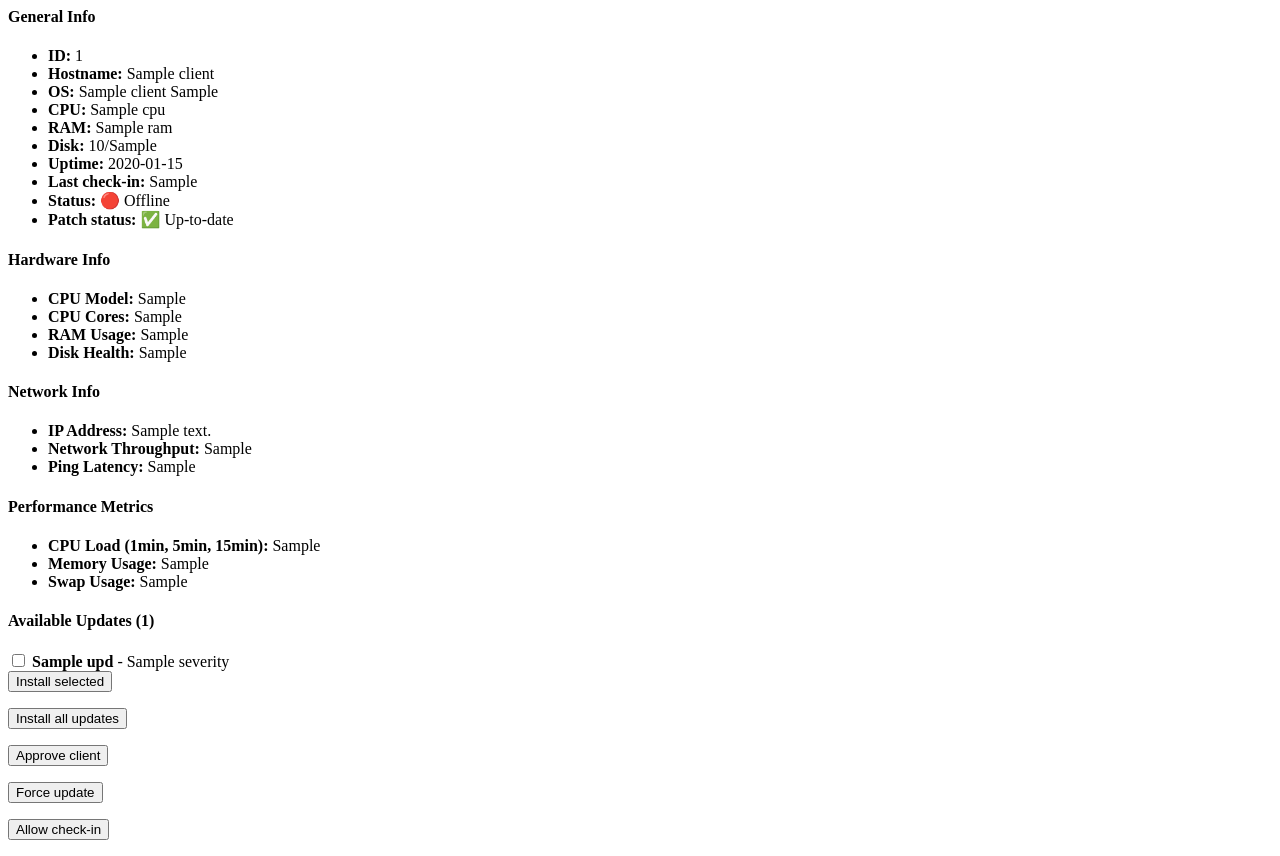
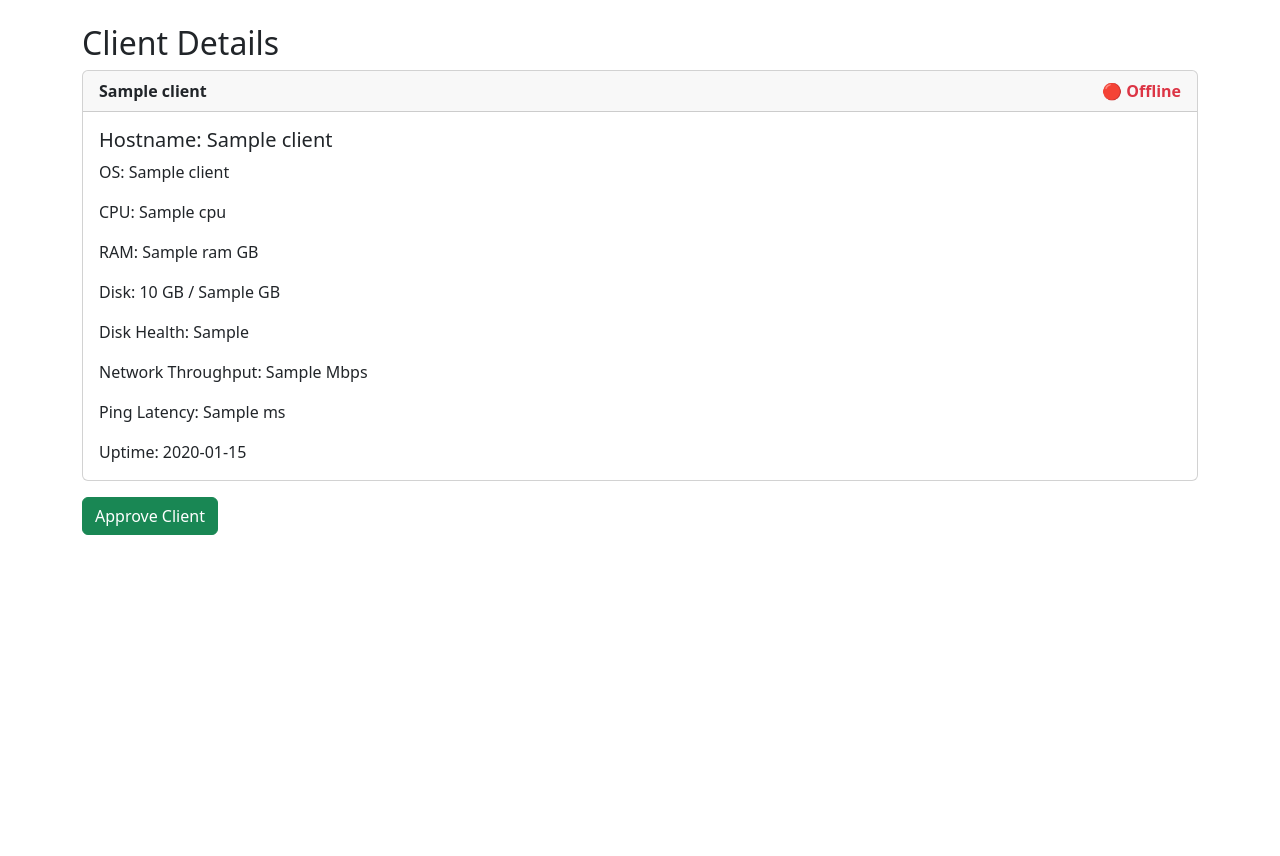
Before and after one commit to gitarman94/PatchPilot, a Python web app: template templates/client_detail.html in a window 1280 px wide. After the commit the page ends 535 px from the top, so only its background shows below. Run offline with Jinja, Linux system fonts and the light colour scheme; the template is opened without the code that fills it: most values are stand-ins (such as "Sample title", 1, 10 or a date in 2020).

Commit message:
Update client_detail.html

```diff
--- a/templates/client_detail.html
+++ b/templates/client_detail.html
@@ -1,105 +1,86 @@
-<div class="row g-3">
-    <div class="col-12">
-        <h4>General Info</h4>
-        <ul class="list-group">
-            <li class="list-group-item"><strong>ID:</strong> {{ client.id }}</li>
-            <li class="list-group-item"><strong>Hostname:</strong> {{ client.client_name or '—' }}</li>
-            <li class="list-group-item"><strong>OS:</strong> {{ client.os_name or '—' }} {{ client.os_version or '' }}</li>
-            <li class="list-group-item"><strong>CPU:</strong> {{ client.cpu or '—' }}</li>
-            <li class="list-group-item"><strong>RAM:</strong> {{ client.ram or '—' }}</li>
-            <li class="list-group-item"><strong>Disk:</strong> {{ client.disk_total or '—' }}/{{ client.disk_free or '—' }}</li>
-            <li class="list-group-item"><strong>Uptime:</strong> {{ client.uptime or '—' }}</li>
-            <li class="list-group-item"><strong>Last check‑in:</strong> {{ client.last_checkin or 'Never' }}</li>
-            <li class="list-group-item"><strong>Status:</strong>
-                {% if client.last_checkin and (now - client.last_checkin).total_seconds() < 600 %}
+<!DOCTYPE html>
+<html lang="en">
+<head>
+    <meta charset="UTF-8">
+    <title>Client Details - PatchPilot</title>
+
+    <!-- Bootstrap 5 -->
+    <link rel="stylesheet"
+          href="https://cdn.jsdelivr.net/npm/bootstrap@5.3.0/dist/css/bootstrap.min.css"
+          crossorigin="anonymous">
+
+    <!-- Font Awesome -->
+    <link rel="stylesheet"
+          href="https://cdnjs.cloudflare.com/ajax/libs/font-awesome/6.5.0/css/all.min.css"
+          crossorigin="anonymous"/>
+
+    <style>
+        .status-online { color:#28a745; font-weight:bold; }
+        .status-offline { color:#dc3545; font-weight:bold; }
+    </style>
+</head>
+<body>
+<div class="container py-4">
+
+    <h2>Client Details</h2>
+
+    <div class="card">
+        <div class="card-header">
+            <strong>{{ client.client_name or '—' }}</strong>
+            <span id="status" class="float-end">
+                {% if client.online %}
                     <span class="status-online">🟢 Online</span>
                 {% else %}
                     <span class="status-offline">🔴 Offline</span>
                 {% endif %}
-            </li>
-            <li class="list-group-item"><strong>Patch status:</strong>
-                {% if client.updates_available %}
-                    <span class="badge bg-warning text-dark">⚠️ Updates pending</span>
-                {% else %}
-                    <span class="badge bg-success">✅ Up‑to‑date</span>
-                {% endif %}
-            </li>
-        </ul>
+            </span>
+        </div>
+        <div class="card-body">
+            <h5 class="card-title">Hostname: {{ client.client_name }}</h5>
+            <p class="card-text">OS: {{ client.os_name }}</p>
+            <p class="card-text">CPU: {{ client.cpu }}</p>
+            <p class="card-text">RAM: {{ client.ram }} GB</p>
+            <p class="card-text">Disk: {{ client.disk_total }} GB / {{ client.disk_free }} GB</p>
+            <p class="card-text">Disk Health: {{ client.disk_health }}</p>
+            <p class="card-text">Network Throughput: {{ client.network_throughput }} Mbps</p>
+            <p class="card-text">Ping Latency: {{ client.ping_latency }} ms</p>
+            <p class="card-text">Uptime: {{ client.uptime }}</p>
+        </div>
     </div>
 
-    <!-- Hardware Info Section -->
-    <div class="col-12 mt-4">
-        <h4>Hardware Info</h4>
-        <ul class="list-group">
-            <li class="list-group-item"><strong>CPU Model:</strong> {{ client.cpu_model or '—' }}</li>
-            <li class="list-group-item"><strong>CPU Cores:</strong> {{ client.cpu_cores or '—' }}</li>
-            <li class="list-group-item"><strong>RAM Usage:</strong> {{ client.ram_usage or '—' }}</li>
-            <li class="list-group-item"><strong>Disk Health:</strong> {{ client.disk_health or '—' }}</li>
-        </ul>
-    </div>
+    <!-- Actions -->
+    <button id="approve-client" class="btn btn-success mt-3">Approve Client</button>
 
-    <!-- Network Info Section -->
-    <div class="col-12 mt-4">
-        <h4>Network Info</h4>
-        <ul class="list-group">
-            <li class="list-group-item"><strong>IP Address:</strong> {{ client.ip_address or '—' }}</li>
-            <li class="list-group-item"><strong>Network Throughput:</strong> {{ client.network_throughput or '—' }}</li>
-            <li class="list-group-item"><strong>Ping Latency:</strong> {{ client.ping_latency or '—' }}</li>
-        </ul>
-    </div>
+</div>
 
-    <!-- Performance Metrics Section -->
-    <div class="col-12 mt-4">
-        <h4>Performance Metrics</h4>
-        <ul class="list-group">
-            <li class="list-group-item"><strong>CPU Load (1min, 5min, 15min):</strong> {{ client.cpu_load or '—' }}</li>
-            <li class="list-group-item"><strong>Memory Usage:</strong> {{ client.memory_usage or '—' }}</li>
-            <li class="list-group-item"><strong>Swap Usage:</strong> {{ client.swap_usage or '—' }}</li>
-        </ul>
-    </div>
+<script src="https://code.jquery.com/jquery-3.7.0.min.js" crossorigin="anonymous"></script>
+<script src="https://cdn.jsdelivr.net/npm/bootstrap@5.3.0/dist/js/bootstrap.bundle.min.js"
+        crossorigin="anonymous"></script>
 
-    <!-- Available Updates Section -->
-    <div class="col-12 mt-4">
-        <h4>Available Updates ({{ updates|length }})</h4>
-        {% if updates %}
-        <form method="post" action="/api/clients/{{ client.id }}/commands" class="mb-3">
-            <input type="hidden" name="admin_token" value="{{ ADMIN_TOKEN or '' }}">
-            <input type="hidden" name="action" value="install_selected_updates">
-            {% for upd in updates %}
-            <div class="form-check">
-                <input class="form-check-input" type="checkbox" name="updates"
-                       value="{{ upd.kb_or_package }}" id="upd{{ loop.index }}">
-                <label class="form-check-label" for="upd{{ loop.index }}">
-                    <strong>{{ upd.title or upd.kb_or_package }}</strong>
-                    {% if upd.severity %} - {{ upd.severity }}{% endif %}
-                </label>
-            </div>
-            {% endfor %}
-            <button type="submit" class="btn btn-primary mt-2">Install selected</button>
-        </form>
+<script>
+    $(document).ready(function () {
+        // Periodic refresh of client status every 30 seconds
+        setInterval(function() {
+            $.get(`/api/clients/{{ client.id }}/status`, function(data) {
+                // Update client status in detail page
+                if (data.client.online) {
+                    $('#status').html('<span class="status-online">🟢 Online</span>');
+                } else {
+                    $('#status').html('<span class="status-offline">🔴 Offline</span>');
+                }
+            });
+        }, 30000); // 30 seconds
 
-        <form method="post" action="/api/clients/{{ client.id }}/commands">
-            <input type="hidden" name="admin_token" value="{{ ADMIN_TOKEN or '' }}">
-            <input type="hidden" name="action" value="install_all_updates">
-            <button type="submit" class="btn btn-success">Install all updates</button>
-        </form>
-        {% else %}
-        <p class="text-muted">No updates available.</p>
+        // Client action forms (approve, force update, allow check-in)
+        {% if client.approved is not true %}
+        $('#approve-client').click(function() {
+            $.post('/approve/{{ client.id }}', function(response) {
+                // Handle approval response, maybe show a success message or update the button
+            });
+        });
         {% endif %}
-    </div>
+    });
+</script>
 
-    <!-- Client Actions Section -->
-    <div class="col-12 mt-4">
-        {% if client.approved is not true %}
-        <form method="post" action="/approve/{{ client.id }}" class="d-inline">
-            <button type="submit" class="btn btn-warning">Approve client</button>
-        </form>
-        {% endif %}
-        <form method="post" action="/admin/force-update/{{ client.id }}" class="d-inline">
-            <button type="submit" class="btn btn-danger">Force update</button>
-        </form>
-        <form method="post" action="/admin/allow-checkin/{{ client.id }}" class="d-inline">
-            <button type="submit" class="btn btn-info">Allow check‑in</button>
-        </form>
-    </div>
-</div>
+</body>
+</html>
```
